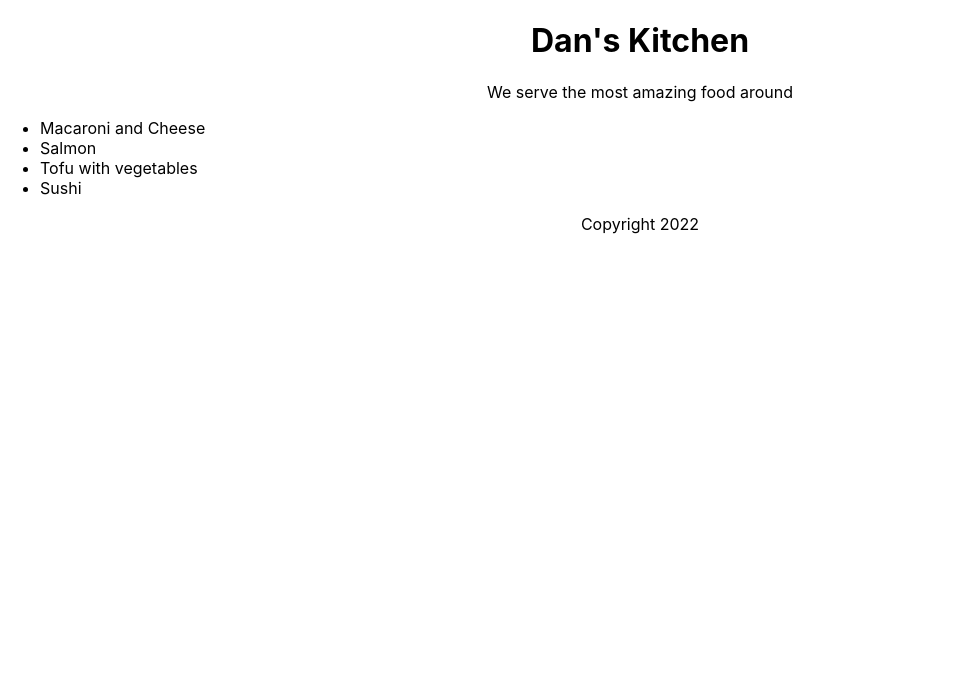
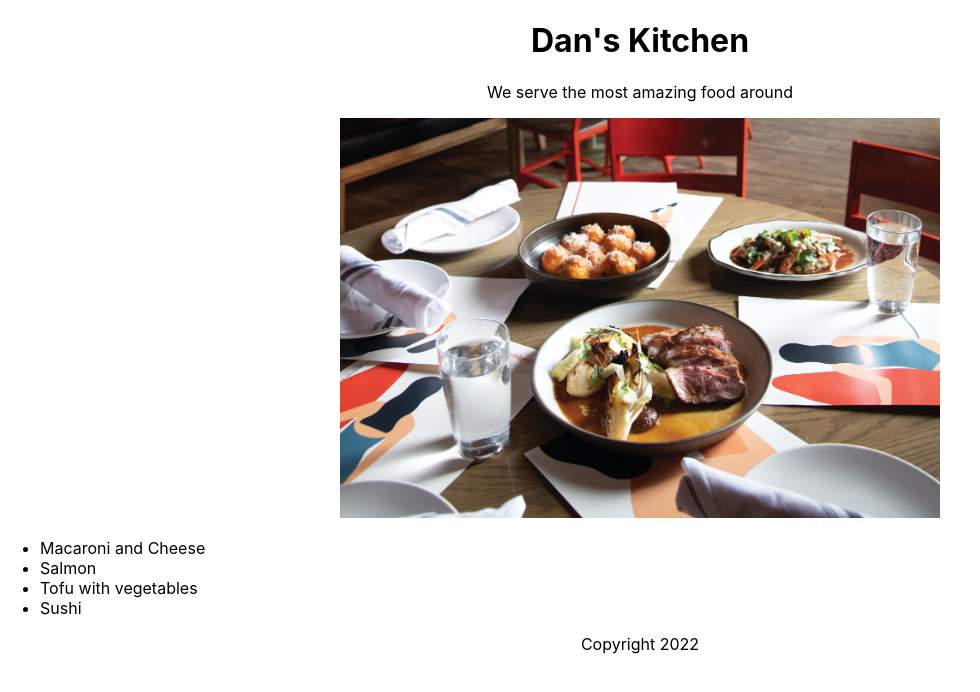
Before and after one commit to KenyAlgGit/React-Practices, a React (Create React App) app: page / in a window 1280 px wide. Shown: the top 692 px of the page, without its empty margins (0-980 px from the left). Built offline with nearby package versions, Linux system fonts and the light colour scheme.

Commit message:
Displaying images

```diff
--- a/src/App.js
+++ b/src/App.js
@@ -1,5 +1,6 @@
 // import logo from './logo.svg';
 import './App.css';
+import restaurant from "./restaurant.jpg"
 
 //create a list of dishes, this is a array obj
 const dishes=[
@@ -29,6 +30,11 @@ function Main(props){
   return(
     <section>
       <p>We serve the most {props.adjective} food around</p>
+      <img
+        src={restaurant}
+        height="400px"
+        alt="Enjoy all the delicious"
+      ></img>
       <ul style = {  {textAlign:"left"}  }>
         {props.dishes.map ((dish) =>
           <li key = {dish.id} >
```
Also changed, not shown: src/restaurant.jpg (added).
